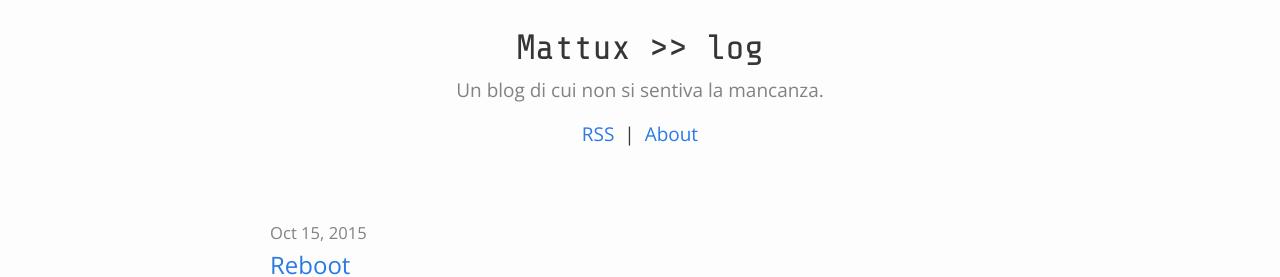
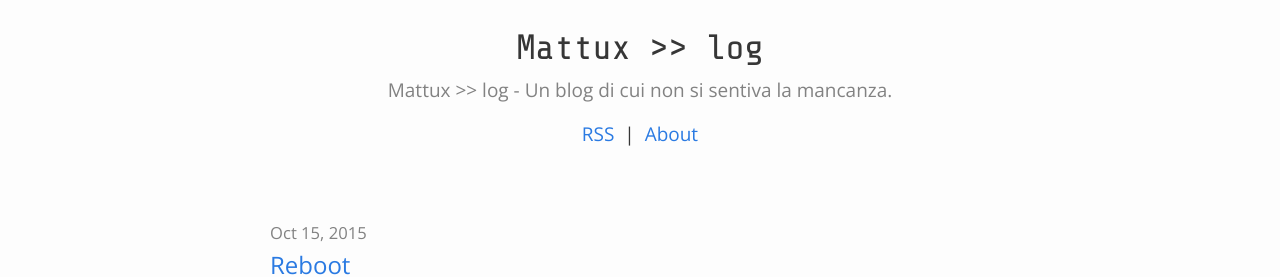
Before and after one commit to mattux/mattux.github.io, a Jekyll site: the page built from index.html, in a window 1280 px wide. Shown: the top 277 px of the page. Built offline with Jekyll 4.4.1, drawn with Linux system fonts in a browser that asks for light colours; some web fonts are replaced; the list of posts is cut into pages by our own code.

Commit message:
update description

```diff
--- a/_config.yml
+++ b/_config.yml
@@ -1,7 +1,7 @@
 # Site settings
 email:
 title: Mattux >> log
-description: Un blog di cui non si sentiva la mancanza.
+description: Mattux >> log - Un blog di cui non si sentiva la mancanza.
 baseurl: "" # the subpath of your site, e.g. /blog/
 url: "http://mattux.github.io" # the base hostname & protocol for your site
 twitter_username: _mattux_
```
